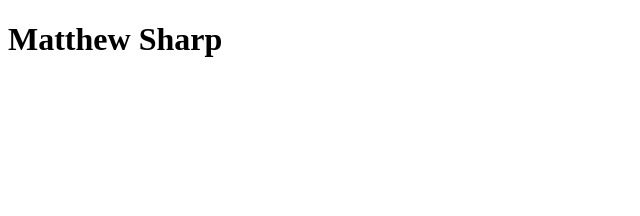
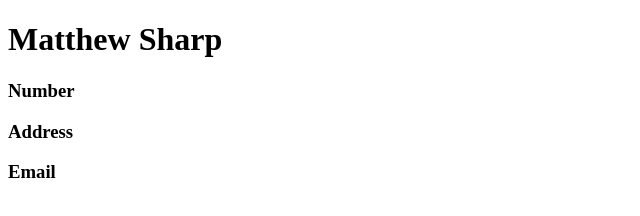
Before and after one commit to msharp94/msharp94.github.io, a plain HTML site: page index.html in a window 1280 px wide. Shown: the whole page, without its empty margins (0-640 px from the left). Drawn offline with Linux system fonts and the light colour scheme.

Commit message:
Update index.html

```diff
--- a/index.html
+++ b/index.html
@@ -7,5 +7,9 @@
 
 <body>
    <h1>Matthew Sharp</h1>
+   <h3>Number</h3>
+   <h3>Address</h3>
+   <h3>Email</h3>
+
 </body>
 </html>
```
